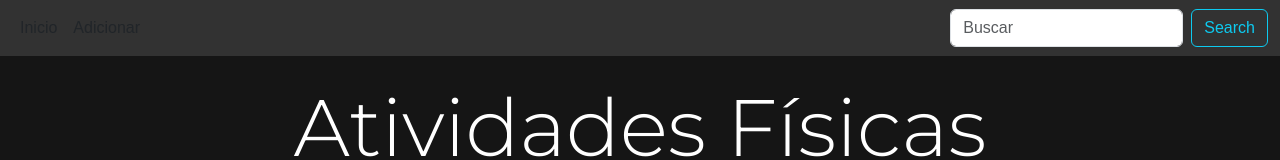
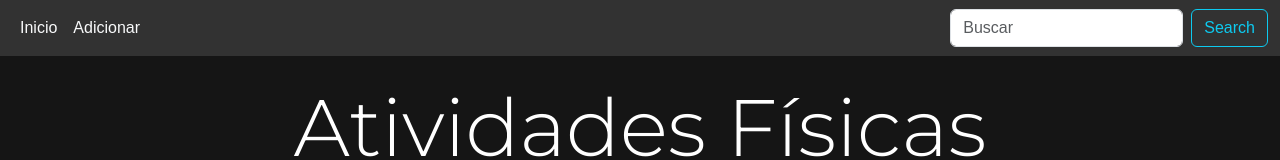
Before and after one commit to GabrielSoaresGomes/sistema-academia, a React (Create React App) app in the folder academia/: page / in a window 1280 px wide. Shown: the top 160 px of the page. Built offline with nearby package versions, Linux system fonts and the light colour scheme.

Commit message:
refact: altera cor do texto na navbar

```diff
--- a/academia/src/layout/NavbarItem/index.js
+++ b/academia/src/layout/NavbarItem/index.js
@@ -4,7 +4,7 @@ const NavbarItem = ({text, to}) => {
 
     return (
         <li className={'nav-item'}>
-            <NavLink to={to} className={`nav-link text-dark link-light`}>
+            <NavLink to={to} className={`nav-link text-light link-info`}>
                 {text}
             </NavLink>
         </li>
```
